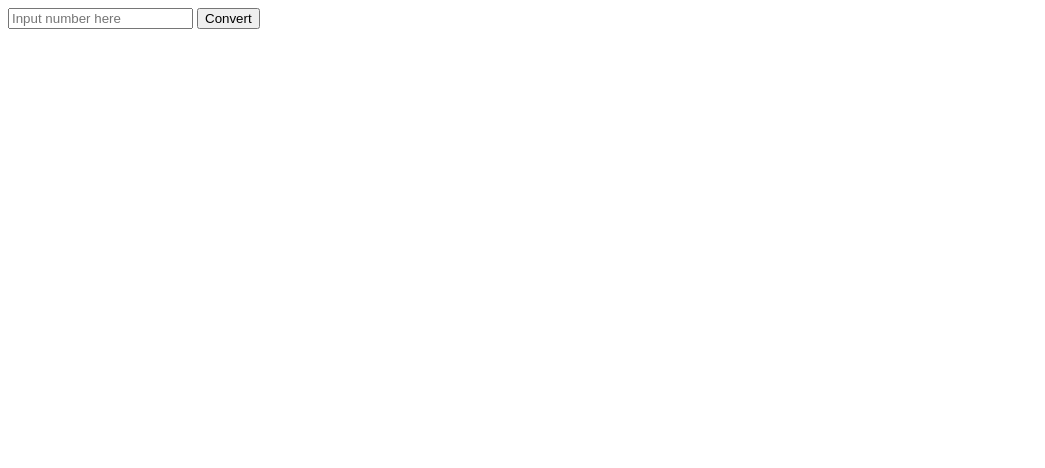
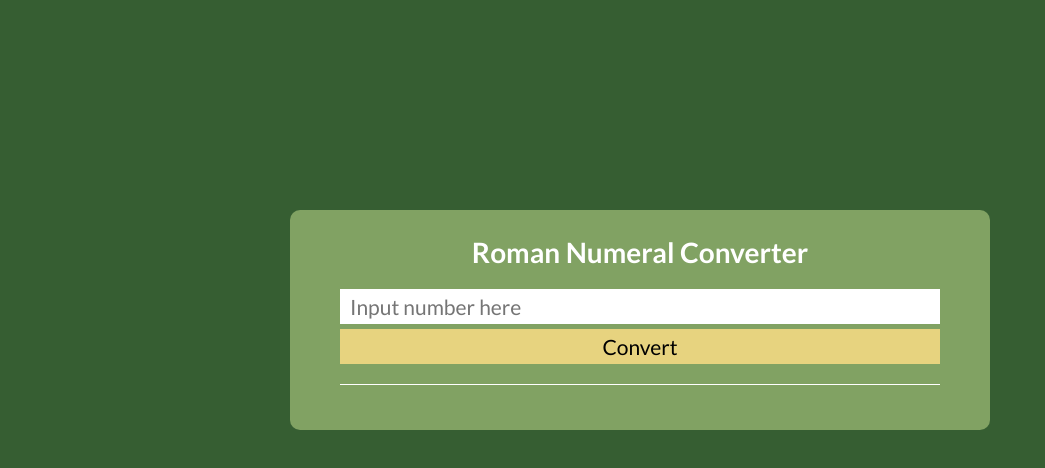
Before and after one commit to johnatanf/freecodecamp-roman-numeral-converter, a plain HTML site: page index.html in a window 1280 px wide. Shown: the whole page, without its empty margins (0-1045 px from the left). Drawn offline with Linux system fonts and the light colour scheme.

Commit message:
add css styles

```diff
--- a/index.html
+++ b/index.html
@@ -3,13 +3,23 @@
 <head>
     <meta charset="UTF-8">
     <meta name="viewport" content="width=device-width, initial-scale=1.0">
+    <link rel="preconnect" href="https://fonts.googleapis.com">
+    <link rel="preconnect" href="https://fonts.gstatic.com" crossorigin>
+    <link href="https://fonts.googleapis.com/css2?family=Lato:ital,wght@0,100;0,300;0,400;0,700;0,900;1,100;1,300;1,400;1,700;1,900&display=swap" rel="stylesheet">
     <link rel="stylesheet" href="./styles.css">
     <title>Roman Numeral Converter</title>
 </head>
 <body>
-    <input id="number" type="text" placeholder="Input number here">
-    <button id="convert-btn">Convert</button>
-    <div id="output"></div>
+    <main>
+        <div id="app-container">
+            <h1 class="app-heading">Roman Numeral Converter</h1>
+            <div class="input-btn-container">
+                <input id="number" type="text" placeholder="Input number here">
+                <button id="convert-btn">Convert</button>
+            </div>
+            <div id="output"></div>
+        </div>
+    </main>
     <script src="./script.js"></script>
 </body>
 </html>
--- a/styles.css
+++ b/styles.css
@@ -0,0 +1,90 @@
+* {
+    margin: 0;
+    padding: 0;
+    border: 0;
+}
+
+html {
+    font-size: 10px;
+    font-family: "Lato", sans-serif;
+}
+
+body {
+    background: #365E32;
+    display: flex;
+    align-items: center;
+    justify-content: center;
+    height: 80vh;
+}
+
+.app-heading {
+    font-size: 2rem;
+    color: #FFFFFF;
+    text-align: center;
+}
+
+#app-container {
+    background: #81A263;
+    padding: 10px 20px;
+    width: 80vw;
+    display: flex;
+    flex-direction: column;
+    justify-content: center;
+    gap: 10px;
+    border-radius: 10px;
+}
+
+.input-btn-container {
+    display: flex;
+    flex-direction: column;
+    gap: 5px;
+}
+
+#number {
+    font-size: 1.5rem;
+    font-family: "Lato", sans-serif;
+    padding: 5px 10px;
+}
+
+#convert-btn {
+    font-size: 1.5rem;
+    font-family: "Lato", sans-serif;
+    background-color: #E7D37F;
+    padding: 5px 10px;
+}
+
+#convert-btn:hover {
+    background-color: #FD9B63;
+    color: #FFFFFF;
+}
+
+#output {
+    font-size: 1.5rem;
+    color: #FFFFFF;
+    text-align: center;
+    padding: 10px;
+    border-top: 1px solid #FFFFFF;
+}
+
+@media screen and (min-width: 500px) {
+    html {
+        font-size: 12px;
+    }
+
+    #app-container {
+        width: 60vw;
+        gap: 20px;
+    }
+}
+
+@media screen and (min-width: 800px) {
+    html {
+        font-size: 14px;
+    }
+
+    #app-container {
+        width: 50vw;
+        max-width: 600px;
+        padding: 25px 50px;
+    }
+}
```
